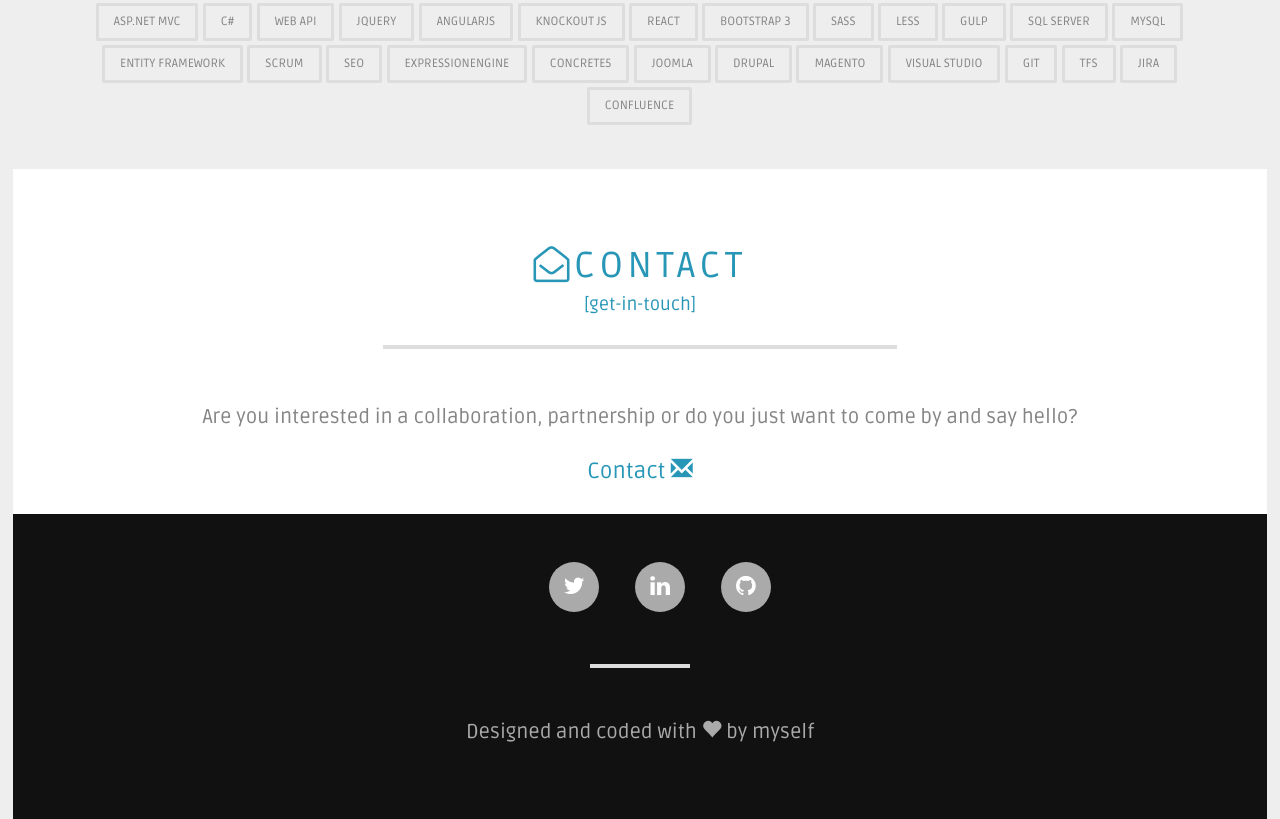
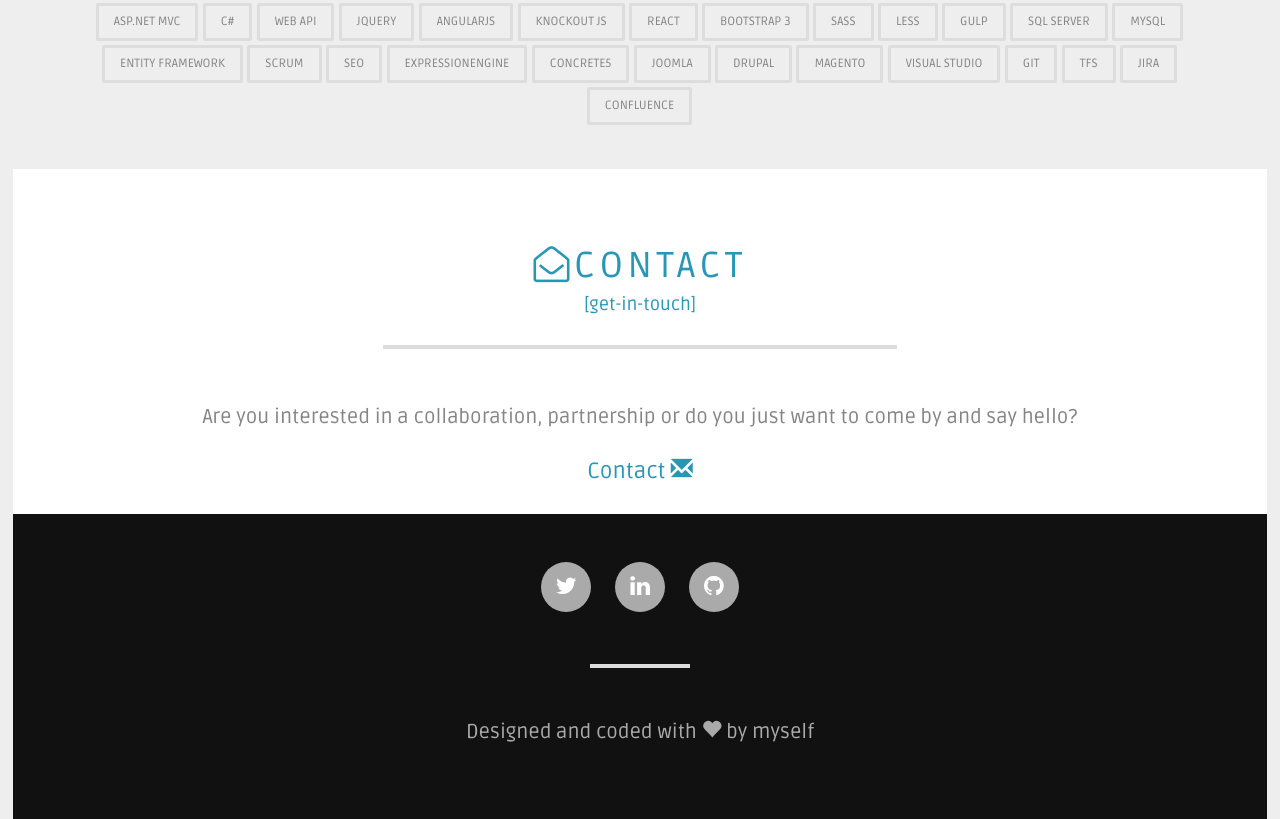
Before and after one commit to elenasanchezp/Portfolio, a website: page index.html in a window 1280 px wide. Shown: the part 1890-2709 px from the top of the page. Drawn offline with Linux system fonts and the light colour scheme.

Commit message:
review style for mobile devices. Updae favicon.

```diff
--- a/index.html
+++ b/index.html
@@ -11,8 +11,8 @@
 		<link rel="stylesheet" href="assets/bootstrap/css/bootstrap.min.css" />
 		<link href="https://maxcdn.bootstrapcdn.com/font-awesome/4.7.0/css/font-awesome.min.css" rel="stylesheet" integrity="sha384-wvfXpqpZZVQGK6TAh5PVlGOfQNHSoD2xbE+QkPxCAFlNEevoEH3Sl0sibVcOQVnN" crossorigin="anonymous">
 		<link rel="stylesheet" href="assets/animate/animate.css" />
-		<link rel="shortcut icon" href="assets/img/favicon_.png" type="image/x-icon">
-		<link rel="icon" href="assets/img/favicon_.png" type="image/x-icon">
+		<link rel="shortcut icon" href="assets/img/favicon.ico" type="image/x-icon">
+		<link rel="icon" href="assets/img/favicon.ico" type="image/x-icon">
 		<link rel="stylesheet" href="assets/css/style.css">
 	</head>
 
@@ -312,10 +312,16 @@
 
 
 					<nav class="socialnav socialnav--footer">
-			            <ul>
-			                <li><a class="socialnavitem socialnavitem--twitter" href="https://twitter.com/elena_sanchez_p" target="_blank"><span class="fa fa-twitter"></span></a></li>
-			                <li><a class="socialnavitem socialnavitem--linkedin" href="https://www.linkedin.com/in/elena-s%C3%A1nchez-5572a726/" target="_blank"><span class="fa fa-linkedin"></span></a></li>
-			                <li><a class="socialnavitem socialnavitem--github" href="https://github.com/elenasanchezp" target="_blank"><span class="fa fa-github"></span></a></li>
+			            <ul class="socialnav--list">
+			                <li>
+			                	<a class="socialnavitem socialnavitem--twitter" href="https://twitter.com/elena_sanchez_p" target="_blank"><span class="fa fa-twitter"></span></a>
+			                </li>
+			                <li>
+			                	<a class="socialnavitem socialnavitem--linkedin" href="https://www.linkedin.com/in/elena-s%C3%A1nchez-5572a726/" target="_blank"><span class="fa fa-linkedin"></span></a>
+			                </li>
+			                <li>
+			                	<a class="socialnavitem socialnavitem--github" href="https://github.com/elenasanchezp" target="_blank"><span class="fa fa-github"></span></a>
+			                </li>
 			            </ul>
 	        		</nav>
 
--- a/less/style.less
+++ b/less/style.less
@@ -1,3 +1,6 @@
+/**************************************************/
+/* Variables */
+/**************************************************/
 @color-white: #fff;
 @color-black: #222;
 @color-gray: #666;
@@ -8,6 +11,10 @@
 
 @link-color: #2ad2b0;
 
+/**************************************************/
+/* */
+/**************************************************/
+
 body {
     color: #858585;
     font: 300 14px/14px "Ruda", Helvetica, Arial ,sans-serif;
@@ -15,29 +22,10 @@
     -webkit-font-smoothing: antialiased;
     background-color: #eee;
 }
-a {
-    color: @link-color;
-    text-decoration: none;
-}
-a:hover {
-    color: @link-color;
-}
-.btn,
-a,
-.btn:hover,
-a:hover {
-    -webkit-transition: all 0.3s ease-in-out;
-    -moz-transition: all 0.3s ease-in-out;
-    -ms-transition: all 0.3s ease-in-out;
-    -o-transition: all 0.3s ease-in-out;
-    transition: all 0.3s ease-in-out;
-    outline: none !important;
-}
 
 /**************************************************/
 /* Headings */
 /**************************************************/
-
 h1,
 h2,
 h3,
@@ -92,6 +80,10 @@
     line-height: 26px;
     margin-bottom: 26px;
 }
+
+/**************************************************/
+/* Container */
+/**************************************************/
 .container {
     width: 100%;
     max-width: 1300px;
@@ -104,9 +96,26 @@
     padding: 5px 30% 5px 30%;
 }
 /**************************************************/
-/* Buttons */
+/* Links and Buttons */
 /**************************************************/
-
+a {
+    color: @link-color;
+    text-decoration: none;
+}
+a:hover {
+    color: @link-color;
+}
+.btn,
+a,
+.btn:hover,
+a:hover {
+    -webkit-transition: all 0.3s ease-in-out;
+    -moz-transition: all 0.3s ease-in-out;
+    -ms-transition: all 0.3s ease-in-out;
+    -o-transition: all 0.3s ease-in-out;
+    transition: all 0.3s ease-in-out;
+    outline: none !important;
+}
 .btn {
     border: none;
     border-radius: 0;
@@ -129,7 +138,6 @@
     margin-top: 10px;
     margin-bottom: 10px;
 }
-
 .navbar-nav > li > a {
     font-size: 16px;
     line-height: 32px;
@@ -183,7 +191,6 @@
 .navbar-default .navbar-collapse {
     background: #fafafa;
 }
-
 .nav-collapse ul {
   margin: 0;
   padding: 0;
@@ -191,16 +198,16 @@
   display: block;
   list-style: none;
 }
-
 .nav-collapse li {
   width: 100%;
   display: block;
 }
-
 .navbar-toggle {
     padding: 5px;
     margin: 0px;
 }
+
+
 .right_bt span {
     width: 37px;
     height: 25px;
@@ -235,7 +242,6 @@
     transition: all 0.5s ease-in-out;
     font-weight: 600;
 }
-
 .banner {
     background: url(../img/banner_laptop-glasses-coffe.png);
     background-size: cover;
@@ -258,7 +264,6 @@
 /**************************************************/
 /* Scroll */
 /**************************************************/
-
 .scroll {
     text-align: center;
 }
@@ -272,10 +277,10 @@
     animation: floating 2s infinite;
     width: 30px;
 }
+
 /**************************************************/
 /* Carousel */
 /**************************************************/
-
 .carousel-control {
     width: 10%;
 }
@@ -312,13 +317,11 @@
     //background-size: cover;
     //min-height: 93px;
 }
-
 .about-end-background {
     background: url(../img/about-end-b.jpg) no-repeat;
     background-size: cover;
     min-height: 93px;
 }
-
 .about {
     background: @about-color-background no-repeat;
     background-size: cover;
@@ -345,13 +348,11 @@
         color: white !important;
         text-decoration: underline;
     }
-
 }
 
 /**************************************************/
 /* Skills */
 /**************************************************/
-
 .skills {
     background: @skills-color-background no-repeat;
     background-size: cover;
@@ -374,18 +375,15 @@
     }
 }
 
-.skills__recently
-{
+.skills__recently{
     margin-top: 40px;
 }
-
 .container {
   width:98%;
   height: 100%;
   margin: 0 auto;
   display: block;
 }
-
 .col {
    display: inline-block;
    position: relative;
@@ -562,7 +560,7 @@
 }
 .footer a {
     color: @link-color;
-    margin: 0 16px;
+    margin: 0 10px;
 }
 .footer hr {
     width: 100px;
@@ -587,6 +585,10 @@
     font-size: 23px;
 }
 
+.socialnav ul {
+    padding: 0px;
+}
+
 .socialnav li {
     display: inline-block;
     padding: 0 0em .15em 0;
@@ -599,7 +601,6 @@
 /**************************************************/
 /* Back To Top */
 /**************************************************/
-
 .backToTop {
     position: fixed;
     bottom: 1px;
@@ -614,16 +615,15 @@
     -o-transition: all 1s ease-out;
     transition: all 1s ease-out;
 }
-
 .backToTop:hover {
    background-color: @link-color;
    color: #fff;
    text-decoration: none;
 }
+
 /**************************************************/
 /* Styling Responsive */
 /**************************************************/
-
 @media (max-width: 900px) {
     body {
         font-size: 13px;
@@ -682,6 +682,10 @@
         font: 300 12px/12px "Ruda", Helvetica, Arial ,sans-serif;
     }
 
+    .banner {
+        min-height: 400px;
+    }
+
     h1.title {
         font-size: 22px;
     }
@@ -689,6 +693,10 @@
         font-size: 22px;
     }
 
+    p {
+        line-height: 16px;
+        font-size: 14px;
+    }
     .navbar-nav > li > a {
         line-height: 16px;
     }
```
Also changed, not shown: index_soon.html (+1 -1 lines), assets/css/style.css, assets/css/style.min.css, assets/img/favicon.ico (renamed from assets/img/favicon_.ico).
